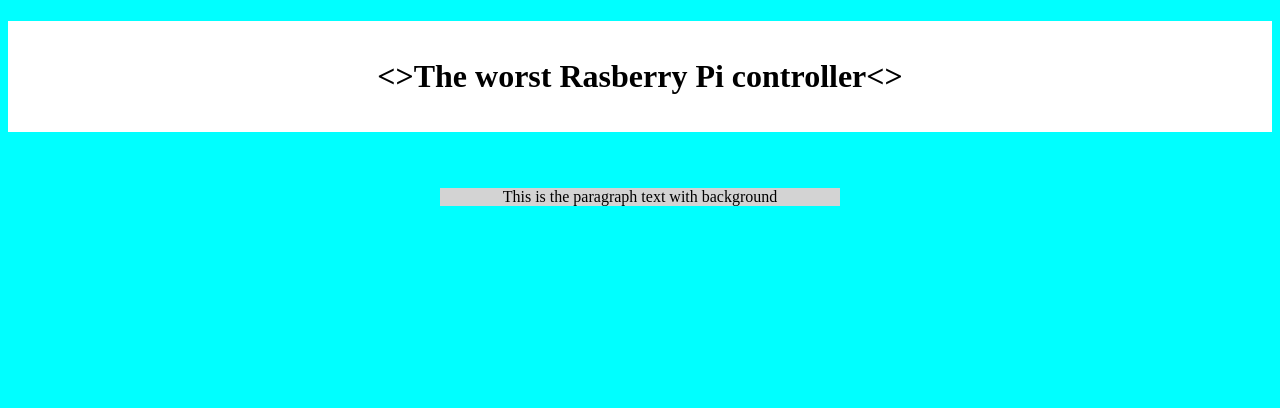
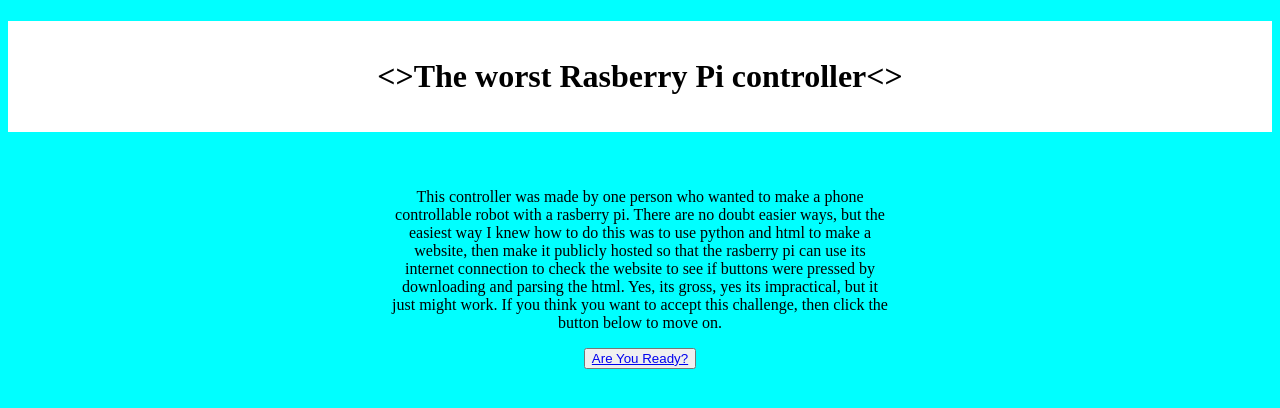
Before and after one commit to Tobiasc14/myRobotWebsite, a Django app: page /controls/ in a window 1280 px wide. Shown: the top 408 px of the page. Run offline with Django 3.2, Linux system fonts and the light colour scheme.

Commit message:
Link isn't quite working, but what I have looks nice

```diff
--- a/controls/templates/controls/controls.html
+++ b/controls/templates/controls/controls.html
@@ -5,8 +5,10 @@
     <title>Controls</title>
     <style>
         h1 {text-align: center; color: black; background-color: white}
-        p {text-align: center; color: black; background-color: lightgrey}
-        div {margin: auto; word-wrap: normal; width: 400px}
+        p {text-align: center; color: black; }
+        div {margin: auto; word-wrap: normal; width: 500px}
+        .center {text-align: center}
+
     </style>
 
 </head>
@@ -15,15 +17,26 @@
         <br>
         <>The worst Rasberry Pi controller<><br></b>
         <br>
-
     </h1>
     <br>
 
     <div>
         <p>
-        This is the paragraph text with background
+        This controller was made by one person who wanted to make a phone controllable robot with a rasberry pi.
+            There are no doubt easier ways, but the easiest way I knew how to do this was to use python and html
+            to make a website, then make it publicly hosted so that the rasberry pi can use its internet connection
+            to check the website to see if buttons were pressed by downloading and parsing the html. Yes, its gross,
+            yes its impractical, but it just might work. If you think you want to accept this challenge, then click
+            the button below to move on.
         </p>
     </div>
+    <div class="center">
+        <button type="button"><a href="{% url 'Ready to Go?' %}">
+            Are You Ready?</a></button>
+    </div>
+
+
+
 
 
 
--- a/controls/urls.py
+++ b/controls/urls.py
@@ -3,6 +3,7 @@ from . import views
 
 # After website urls (robotWebsite\urls) sends here, it looks to see what urls are associated
 # with controls. What to do with a given URL is defined in the views page
+app_name = 'controls'
 urlpatterns = [
     path('', views.controls, name='Controls'),
     path('test/', views.test, name = 'test'),
```
